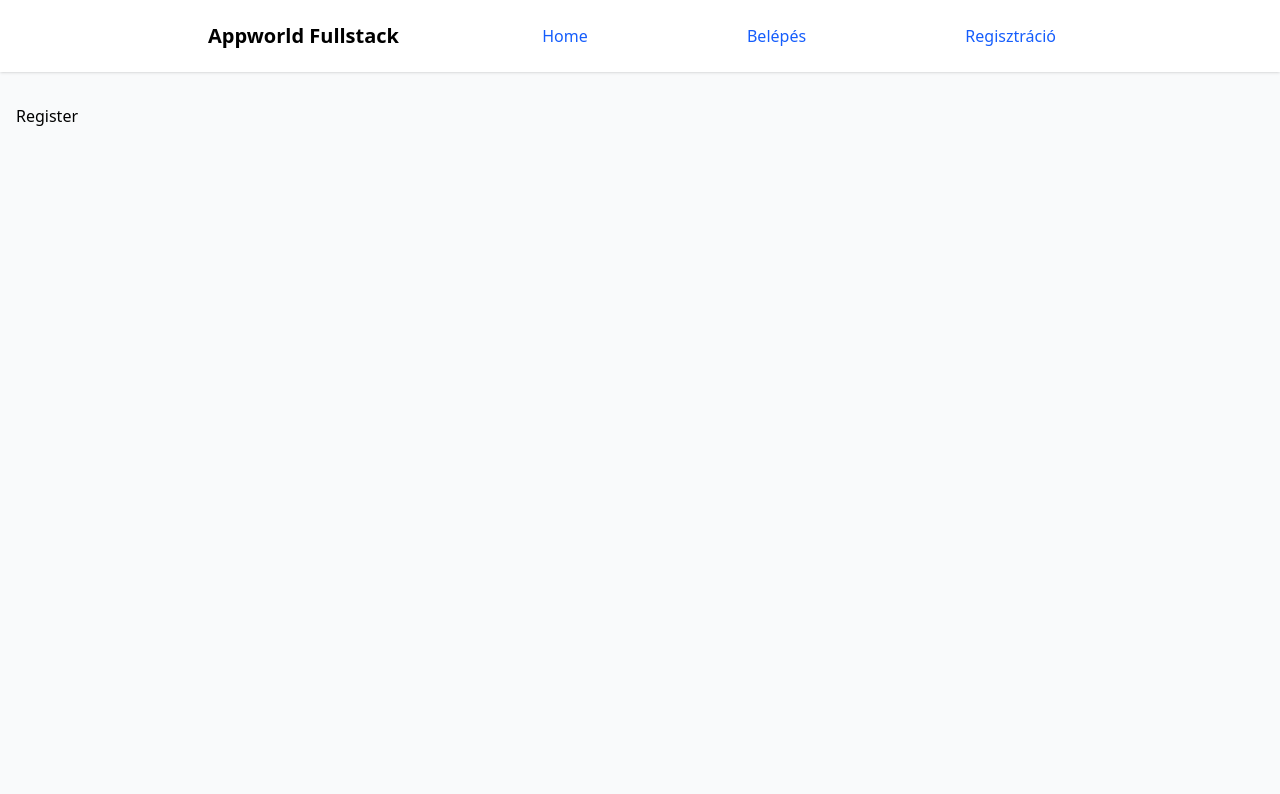
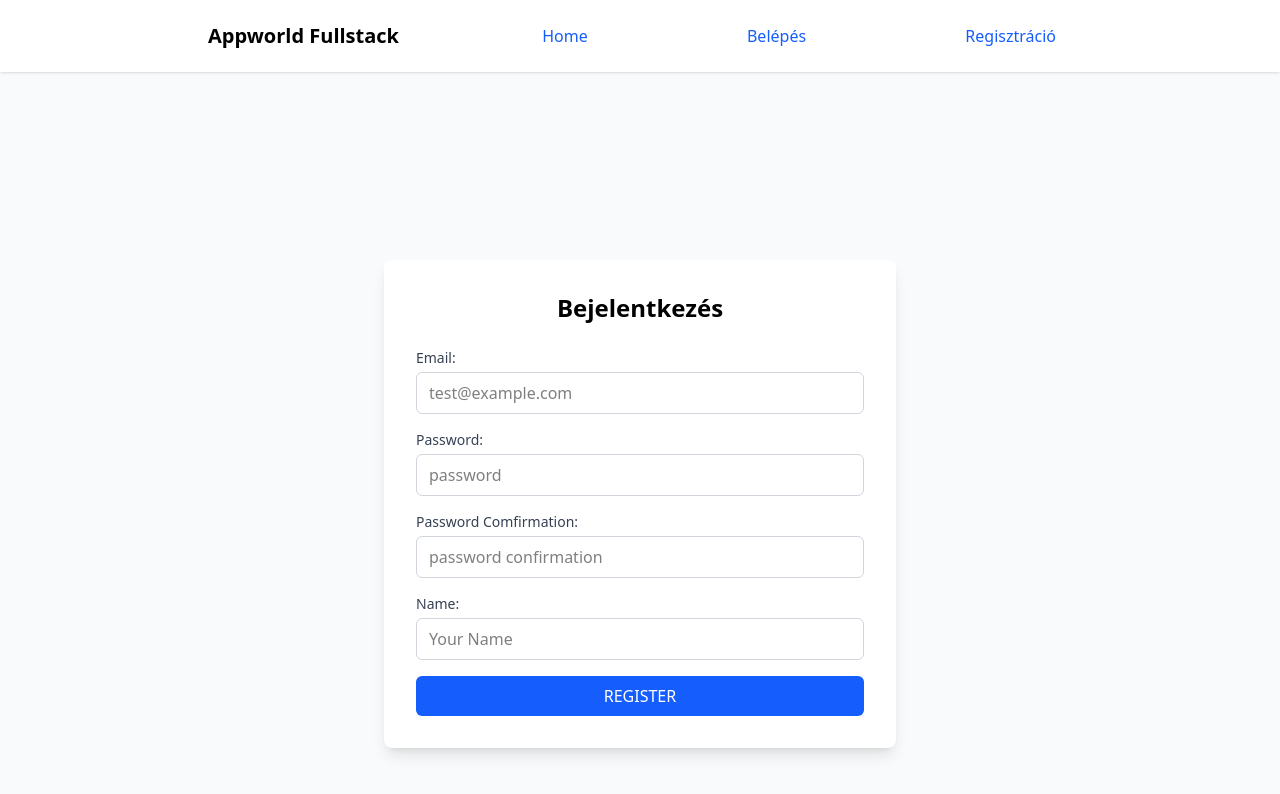
Before and after one commit to TamasDudas/appworld-fullstack, a React (Vite) app in the folder react/: page /register in a window 1280 px wide. Shown: the top 794 px of the page. Built offline with nearby package versions, Linux system fonts and the light colour scheme; no server answers.

Commit message:
Refactor authentication forms and navigation; implement form submission handling and improve layout styling

```diff
--- a/react/src/components/Form.jsx
+++ b/react/src/components/Form.jsx
@@ -1,6 +1,6 @@
-import React from "react";
 import { useAuth } from "../context/AuthContext";
 import { useState } from "react";
+import { useNavigate } from "react-router-dom";
 
 export default function Form({ isLogin = true }) {
   const initialData = {
@@ -9,6 +9,7 @@ export default function Form({ isLogin = true }) {
     password: "",
     c_password: "",
   };
+  const navigate = useNavigate();
   const { login, registration } = useAuth();
   const [formData, setFormData] = useState(initialData);
 
@@ -37,6 +38,7 @@ export default function Form({ isLogin = true }) {
       if (result.success) {
         console.log(isLogin ? "Sikeres bejelentkezés" : "Sikeres regisztráció");
         setFormData(initialData);
+        navigate("/");
       } else {
         console.log(isLogin ? "Login hiba" : "Regisztrációs hiba");
       }
--- a/react/src/components/navigation/PrivateNavbar.jsx
+++ b/react/src/components/navigation/PrivateNavbar.jsx
@@ -4,7 +4,7 @@ import { Link } from "react-router-dom";
 import { useAuth } from "../../context/AuthContext";
 
 export default function PrivateNavbar() {
-  const { user, logout } = useAuth;
+  const { user, logout } = useAuth();
 
   const handleLogout = () => {
     logout();
@@ -28,11 +28,11 @@ export default function PrivateNavbar() {
       </div>
 
       {/* user info */}
-      <div className="flex items-center space-x-2 border-1 pl-4">
+      <div className="flex items-center space-x-4 py-1">
         <span>Hello, {user?.name}!</span>
         <button
           onClick={handleLogout}
-          className="p-4 text-white bg-red-700 hover:bg-red-900 rounded-md"
+          className="px-2 py-1 text-white bg-red-700 hover:bg-red-900 rounded-md"
         >
           Kilépés
         </button>
--- a/react/src/layouts/MainLayouts.jsx
+++ b/react/src/layouts/MainLayouts.jsx
@@ -4,7 +4,7 @@ import PublicNavbar from "../components/navigation/PublicNavbar";
 import { Outlet } from "react-router-dom";
 
 export default function MainLayouts() {
-  const { isAuthenticated, loading } = useAuth;
+  const { isAuthenticated, loading } = useAuth();
 
   if (loading) {
     return (
--- a/react/src/pages/public/Login.jsx
+++ b/react/src/pages/public/Login.jsx
@@ -1,5 +1,13 @@
 import React from "react";
+import Form from "../../components/Form";
 
 export default function Login() {
-  return <div>Login</div>;
+  return (
+    <div className="flex justify-center items-center min-h-screen">
+      <div className="w-full max-w-lg bg-white p-8 rounded-lg shadow-lg">
+        <h1 className="text-2xl font-bold text-center mb-6">Bejelentkezés</h1>
+        <Form />
+      </div>
+    </div>
+  );
 }
--- a/react/src/pages/public/Register.jsx
+++ b/react/src/pages/public/Register.jsx
@@ -1,5 +1,12 @@
-import React from "react";
+import Form from "../../components/Form";
 
 export default function Register() {
-  return <div>Register</div>;
+  return (
+    <div className="flex justify-center items-center min-h-screen">
+      <div className="w-full max-w-lg bg-white p-8 rounded-lg shadow-lg">
+        <h1 className="text-2xl font-bold text-center mb-6">Bejelentkezés</h1>
+        <Form isLogin={false} />
+      </div>
+    </div>
+  );
 }
```
